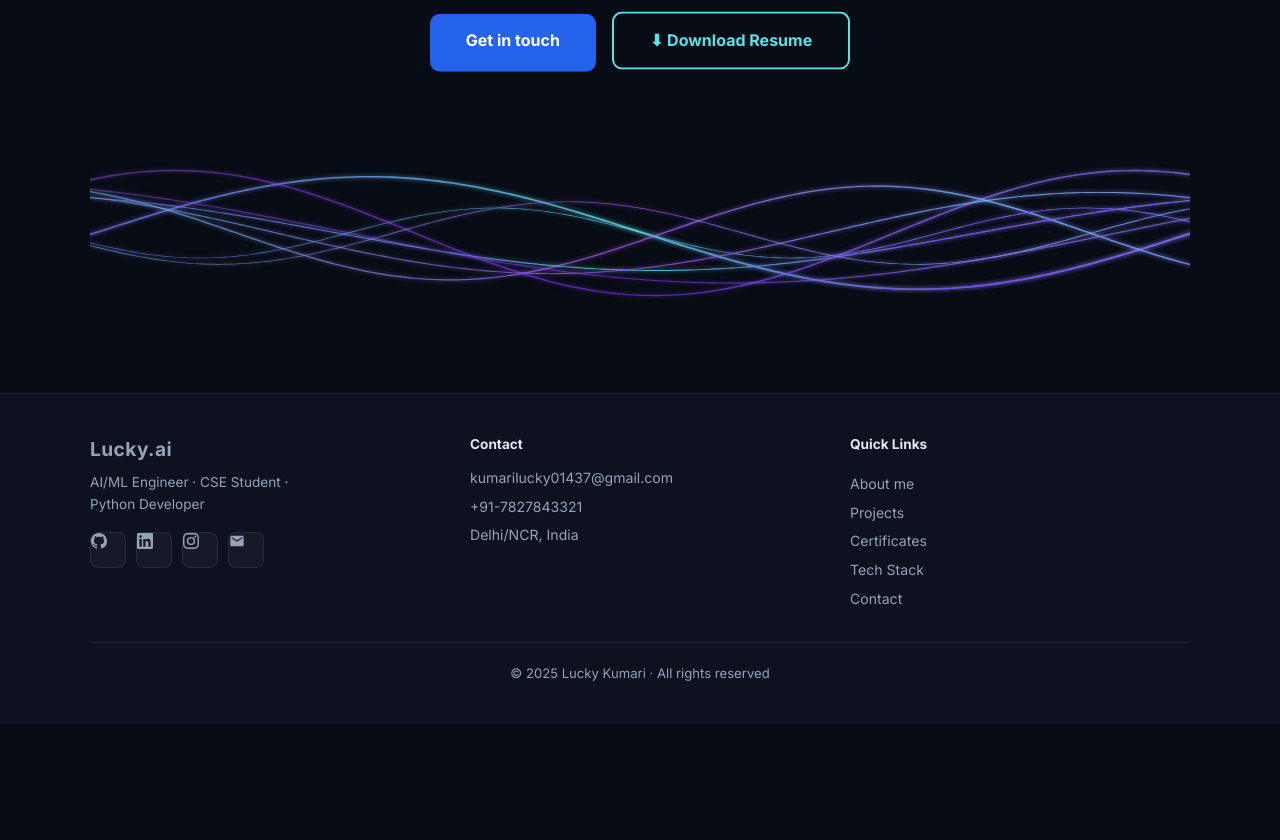
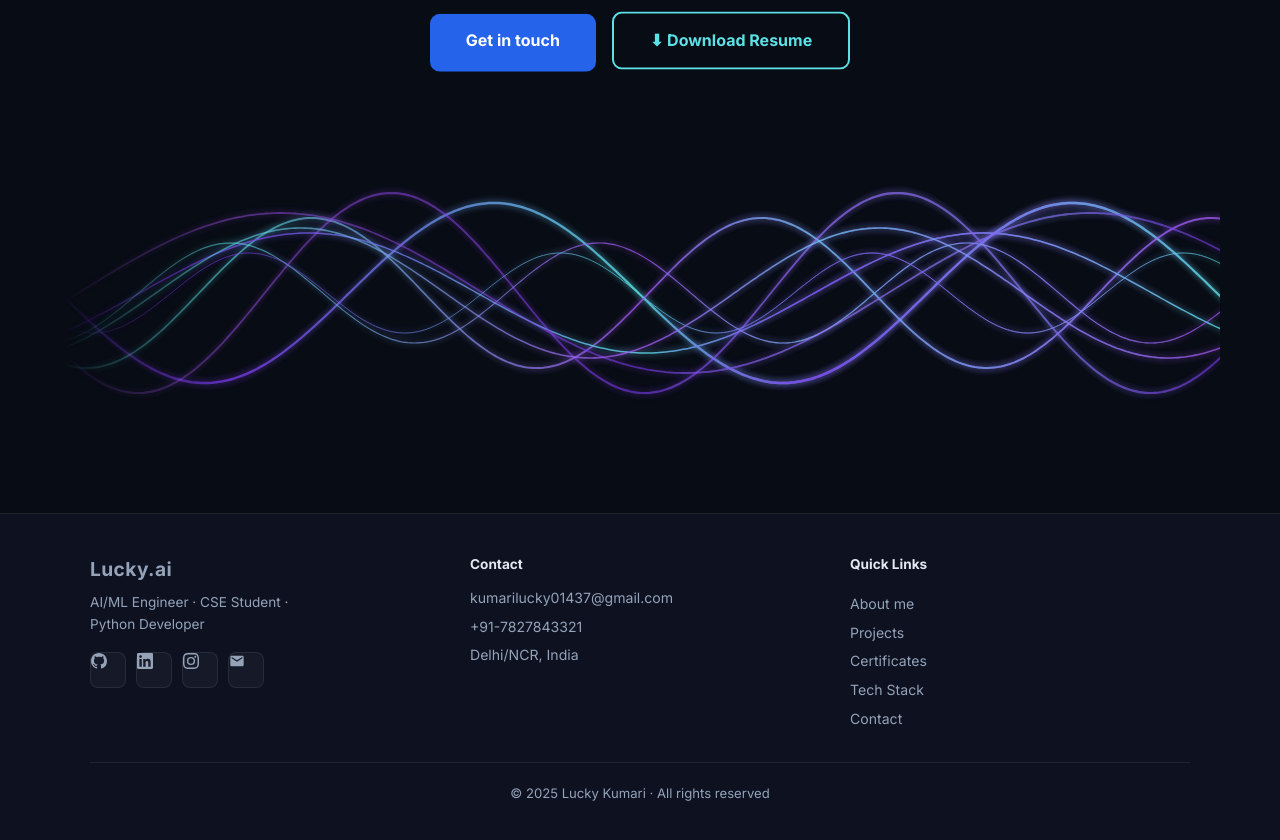
Before and after one commit to luckylucky110507/portfolio, a React (Vite) app: page / in a window 1280 px wide. Shown: the part 8180-9020 px from the top of the page. Before the commit the page ends 8904 px from the top, so only its background shows below. Built offline with nearby package versions, Linux system fonts and the light colour scheme.

Commit message:
Update App.css
Updated .dna-wrap and .dna-svg styles for improved layout and height.

```diff
--- a/src/App.css
+++ b/src/App.css
@@ -622,8 +622,19 @@
 .btn-cta-outline { display: inline-block; padding: 14px 36px; border: 2px solid var(--teal); color: var(--teal); border-radius: 10px; font-size: 1rem; font-weight: 700; transition: background .2s, transform .3s, box-shadow .3s; animation: float 7.5s ease-in-out .5s infinite; }
 .btn-cta-outline:hover { background: rgba(92,225,230,.1); transform: translateY(-7px) scale(1.06); box-shadow: 0 0 48px rgba(92,225,230,.4); }
 
-.dna-wrap { width: 100%; max-width: 1100px; margin: 0 auto; overflow: hidden; position: relative; }
-.dna-svg { width: 200%; height: 200px; display: block; animation: dnaScroll 14s linear infinite; }
+.dna-wrap {
+  width: 100%;
+  max-width: 1200px;
+  margin: 0 auto;
+  overflow: hidden;
+  position: relative;
+  height: 320px;
+}
+.dna-svg {
+  width: 100%;
+  height: 320px;
+  display: block;
+}
 @keyframes dnaScroll { 0%{transform:translateX(0)} 100%{transform:translateX(-50%)} }
 
 /* ═══════════════════════════════════════
```
